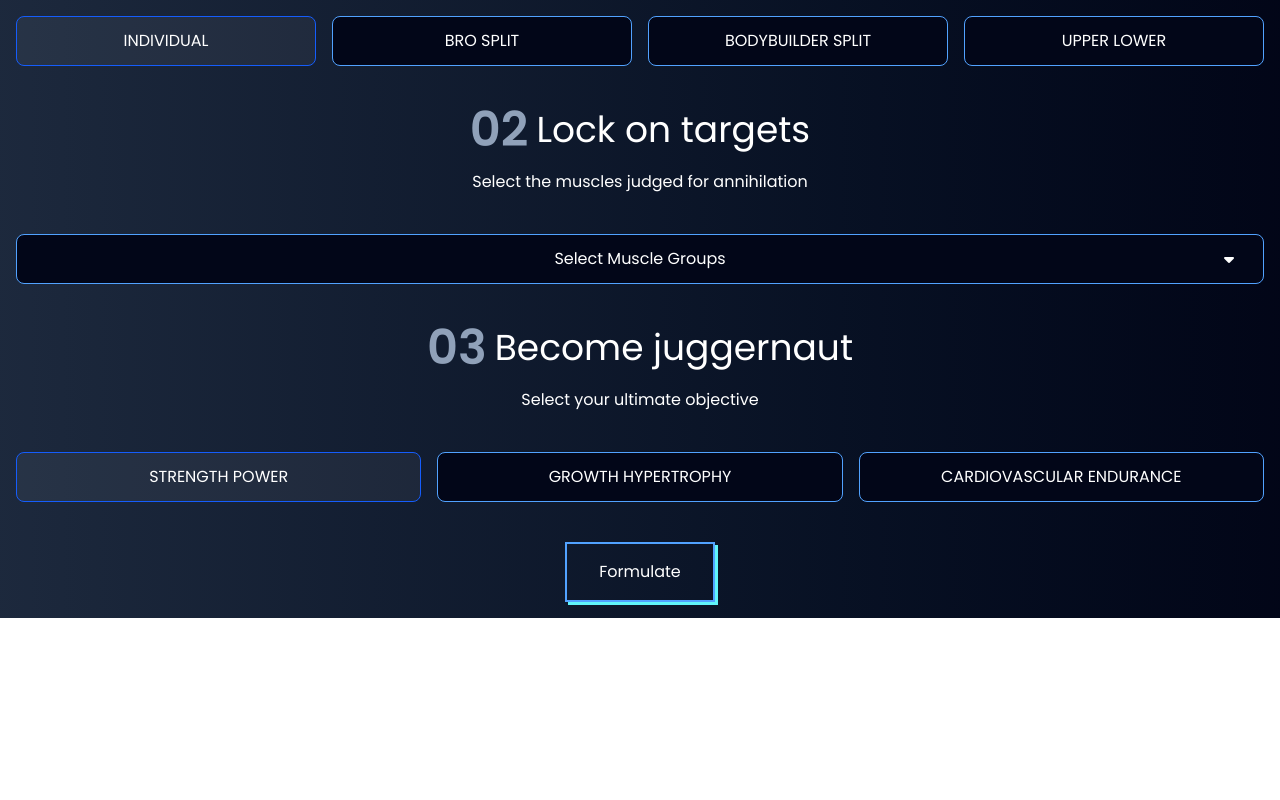
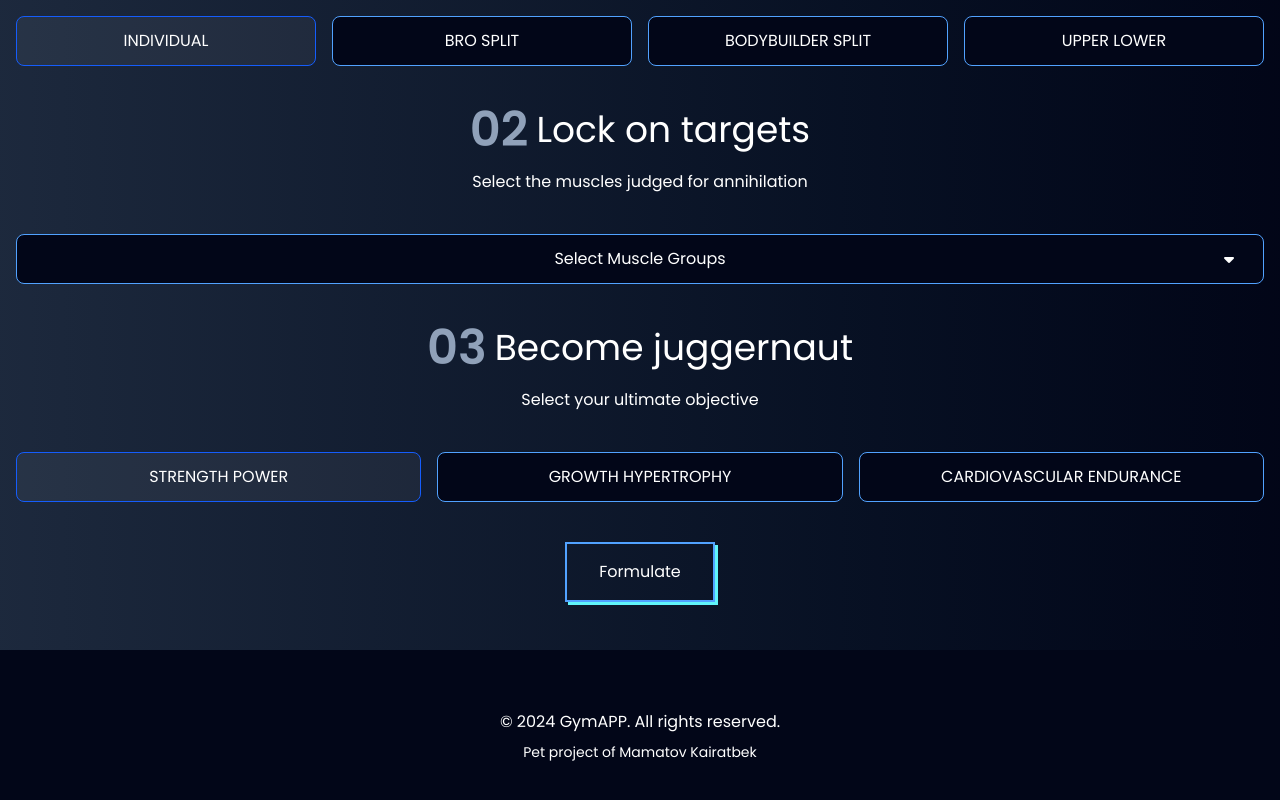
Before and after one commit to mamatttov/GYMAPP, a React (Vite) app in the folder GymAPP/: page / in a window 1280 px wide. Shown: the part 1148-1948 px from the top of the page. Before the commit the page ends 1766 px from the top, so only its background shows below. Built offline with nearby package versions, Linux system fonts and the light colour scheme.

Commit message:
feat: add Footer component to enhance app layout

```diff
--- a/GymAPP/src/App.jsx
+++ b/GymAPP/src/App.jsx
@@ -3,7 +3,7 @@ import Generator from "./components/Generator";
 import Workout from "./components/Workout";
 import { useState } from "react";
 import { generateWorkout } from "./components/utils/functions";
-
+import Footer from "./components/Footer";
 function App() {
   const [workout, setWorkout] = useState(null);
   const [poison, setPoison] = useState("individual");
@@ -32,6 +32,7 @@ function App() {
         updateWorkout={updateWorkout}
       />
       {workout && <Workout workout={workout} />}
+      <Footer />
     </main>
   );
 }
--- /dev/null
+++ b/GymAPP/src/components/Footer.jsx
@@ -0,0 +1,14 @@
+import React from "react";
+import SectionWrapper from "./SectionWrapper";
+export default function Footer() {
+  return (
+    <div className="bg-slate-950 py-15 mt-8">
+      <p className="text-center text-white">
+        © 2024 GymAPP. All rights reserved.
+      </p>
+      <p className="text-center text-white text-sm mt-2 ">
+        Pet project of Mamatov Kairatbek
+      </p>
+    </div>
+  );
+}
```
Also changed, not shown: 1 other file (tests, documents, lock files or other folders).
